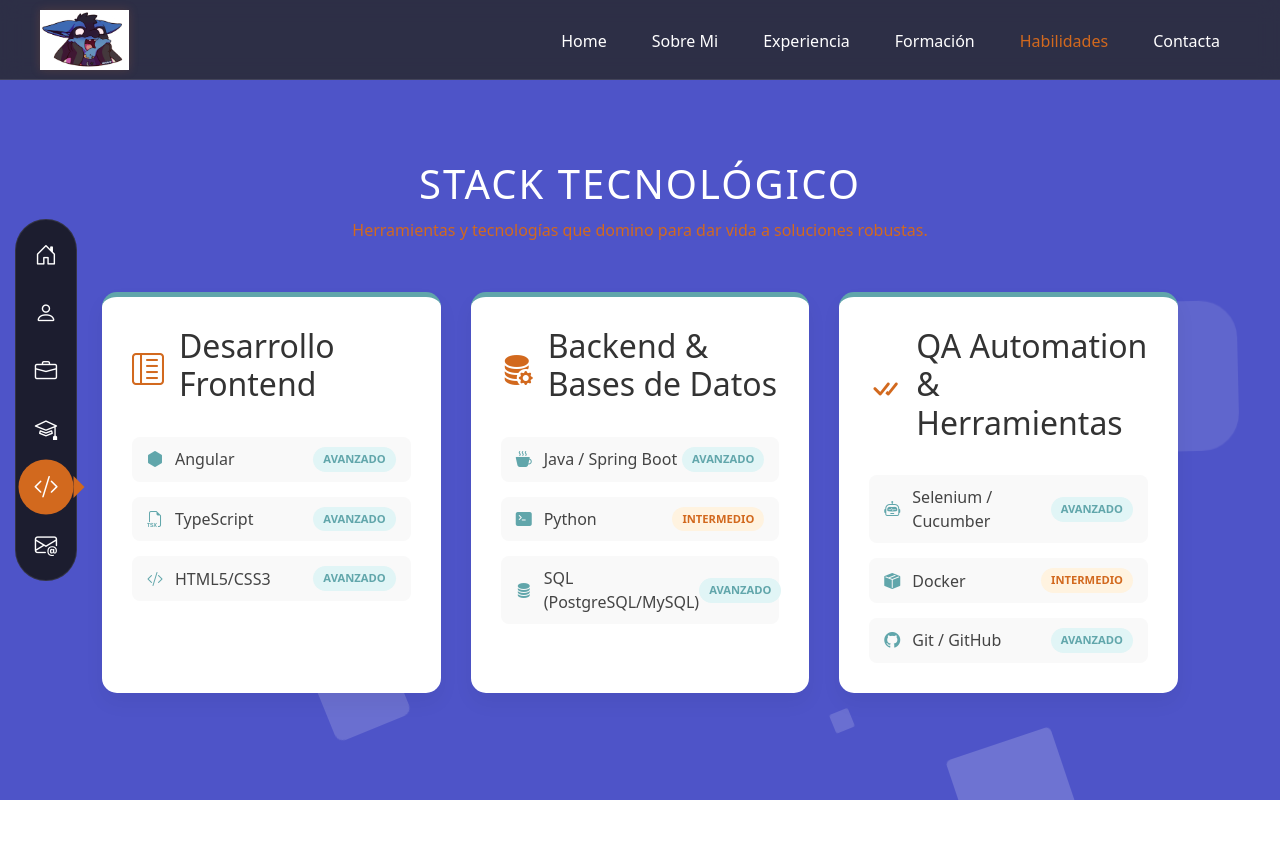
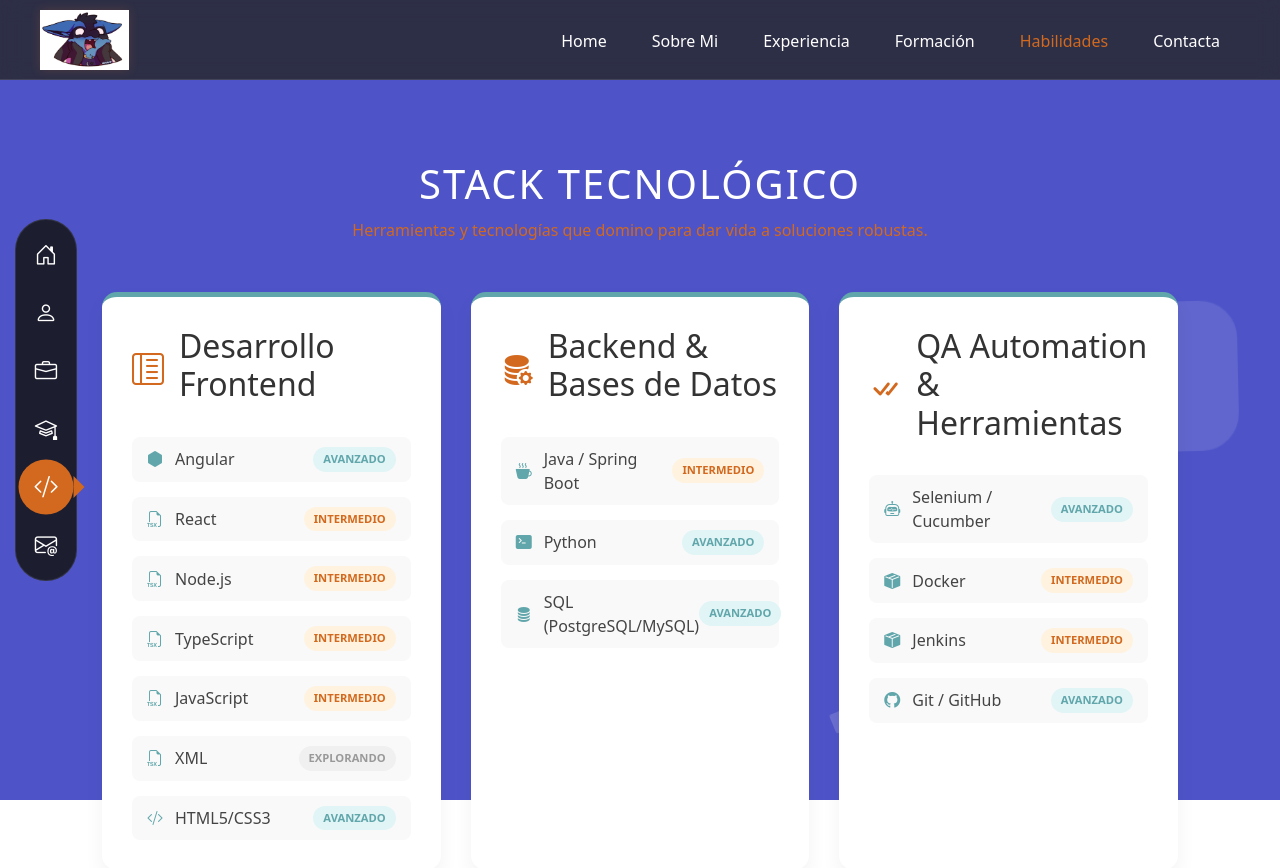
Before and after one commit to JaviLira/portfolio, an Angular app: page /habilidades in a window 1280 px wide. Shown: the top 868 px of the page. Built offline with nearby package versions, Linux system fonts and the light colour scheme.

Commit message:
update habilidades

```diff
--- a/src/app/pages/habilidades/habilidades.ts
+++ b/src/app/pages/habilidades/habilidades.ts
@@ -27,7 +27,11 @@ export class Habilidades{
       icon: 'bi bi-layout-text-sidebar-reverse',
       skills: [
         { name: 'Angular', icon: 'bi bi-hexagon-fill', level: 'Avanzado' },
-        { name: 'TypeScript', icon: 'bi bi-filetype-tsx', level: 'Avanzado' },
+        { name: 'React', icon: 'bi bi-filetype-tsx', level: 'Intermedio' },
+        { name: 'Node.js', icon: 'bi bi-filetype-tsx', level: 'Intermedio' },
+        { name: 'TypeScript', icon: 'bi bi-filetype-tsx', level: 'Intermedio' },
+        { name: 'JavaScript', icon: 'bi bi-filetype-tsx', level: 'Intermedio' },
+        { name: 'XML', icon: 'bi bi-filetype-tsx', level: 'Explorando' },
         { name: 'HTML5/CSS3', icon: 'bi bi-code-slash', level: 'Avanzado' }
       ]
     },
@@ -35,8 +39,8 @@ export class Habilidades{
       title: 'Backend & Bases de Datos',
       icon: 'bi bi-database-fill-gear',
       skills: [
-        { name: 'Java / Spring Boot', icon: 'bi bi-cup-hot-fill', level: 'Avanzado' },
-        { name: 'Python', icon: 'bi bi-terminal-fill', level: 'Intermedio' },
+        { name: 'Java / Spring Boot', icon: 'bi bi-cup-hot-fill', level: 'Intermedio' },
+        { name: 'Python', icon: 'bi bi-terminal-fill', level: 'Avanzado' },
         { name: 'SQL (PostgreSQL/MySQL)', icon: 'bi bi-database-fill', level: 'Avanzado' }
       ]
     },
@@ -46,6 +50,7 @@ export class Habilidades{
       skills: [
         { name: 'Selenium / Cucumber', icon: 'bi bi-robot', level: 'Avanzado' },
         { name: 'Docker', icon: 'bi bi-box-seam-fill', level: 'Intermedio' },
+        { name: 'Jenkins', icon: 'bi bi-box-seam-fill', level: 'Intermedio' },
         { name: 'Git / GitHub', icon: 'bi bi-github', level: 'Avanzado' }
       ]
     }
```
